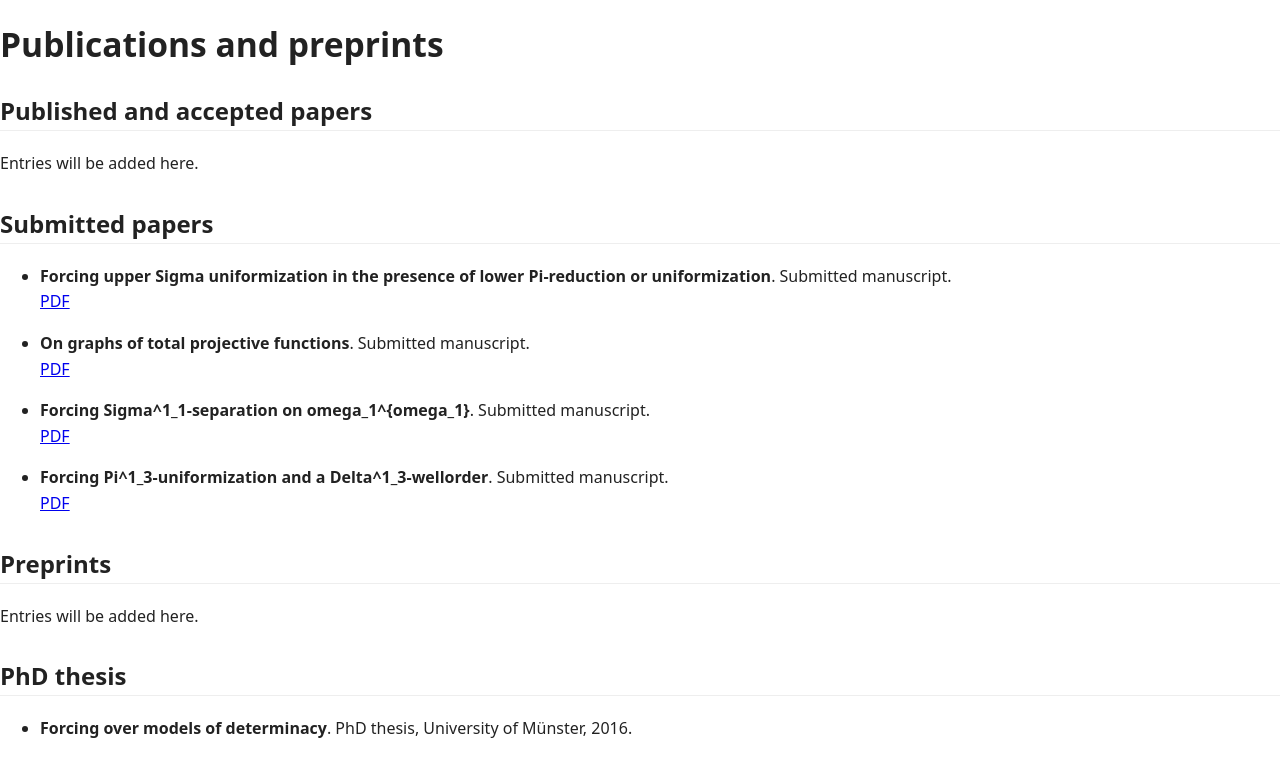
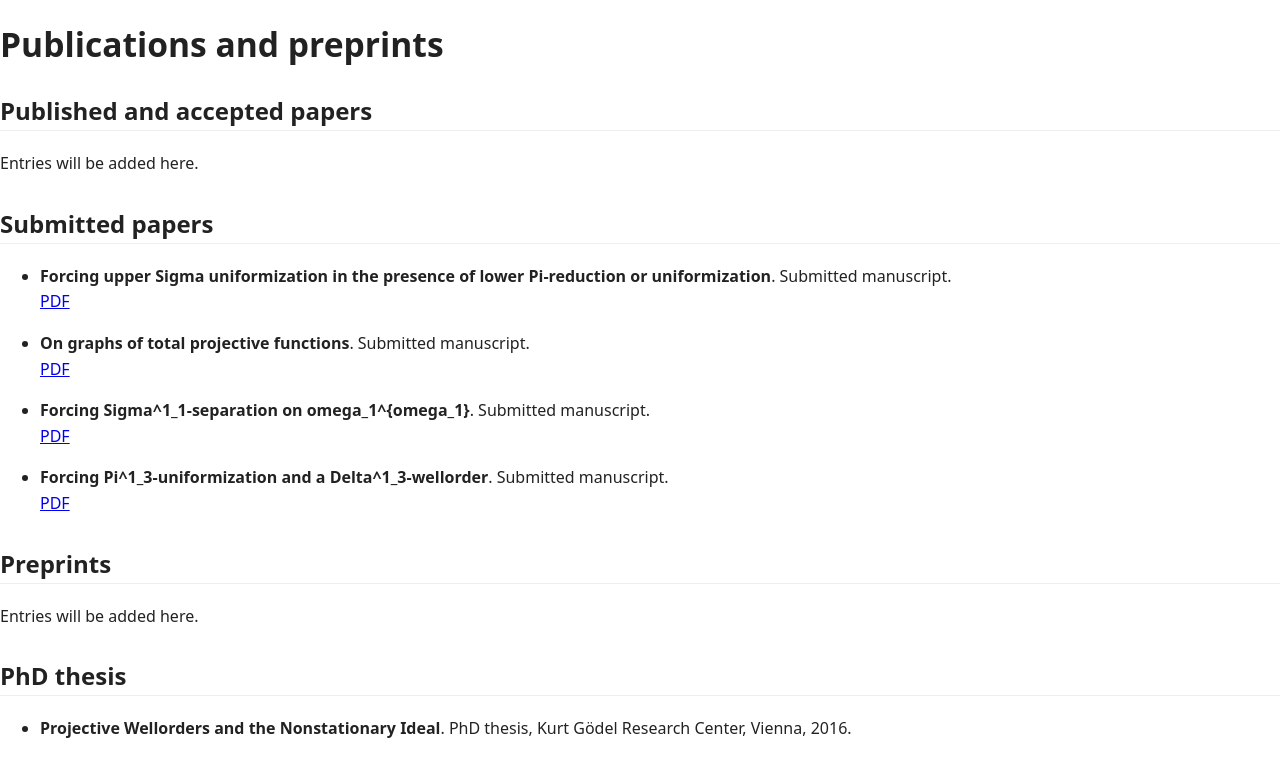
Before and after one commit to StefanHoffelner/stefanhoffelner.github.io, a Jekyll site: the page built from publications.md, in a window 1280 px wide. Shown: the top 777 px of the page. Built offline with Jekyll 4.4.1, drawn with Linux system fonts in a browser that asks for light colours; our own code applies the rules of GitHub Pages for plain Markdown files.

Commit message:
Correct PhD thesis entry

```diff
--- a/publications.md
+++ b/publications.md
@@ -29,4 +29,4 @@ Entries will be added here.
 
 ## PhD thesis
 
-- **Forcing over models of determinacy**. PhD thesis, University of Münster, 2016.
+- **Projective Wellorders and the Nonstationary Ideal**. PhD thesis, Kurt Gödel Research Center, Vienna, 2016.
```
